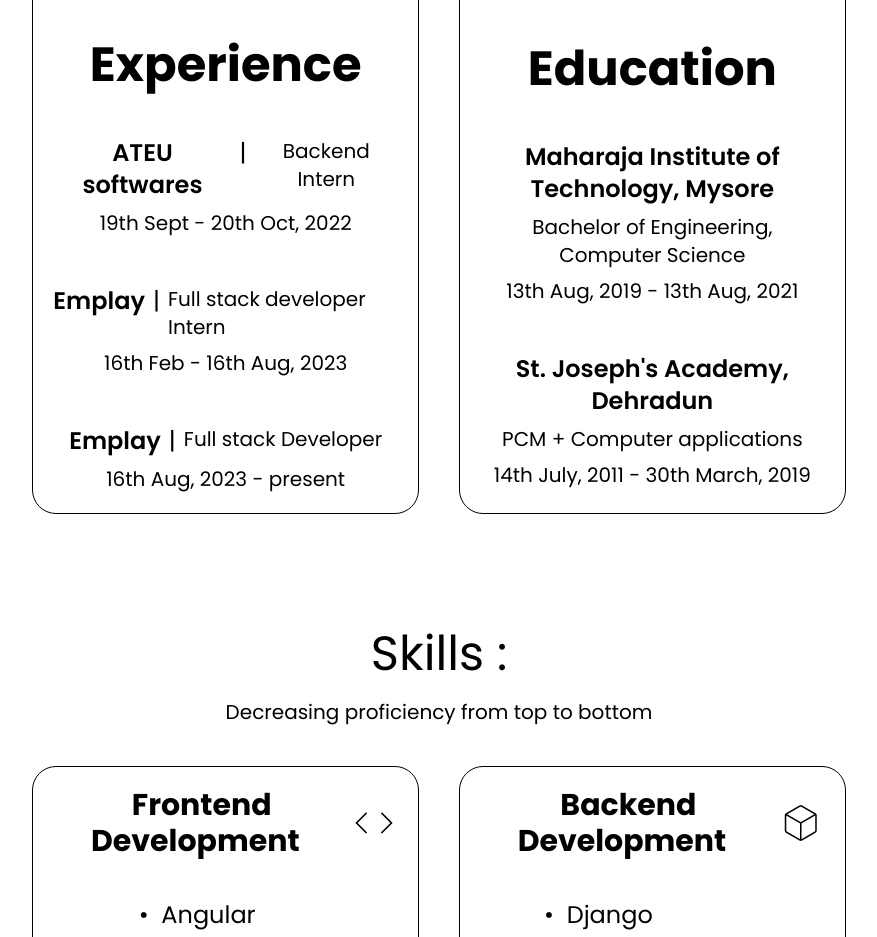
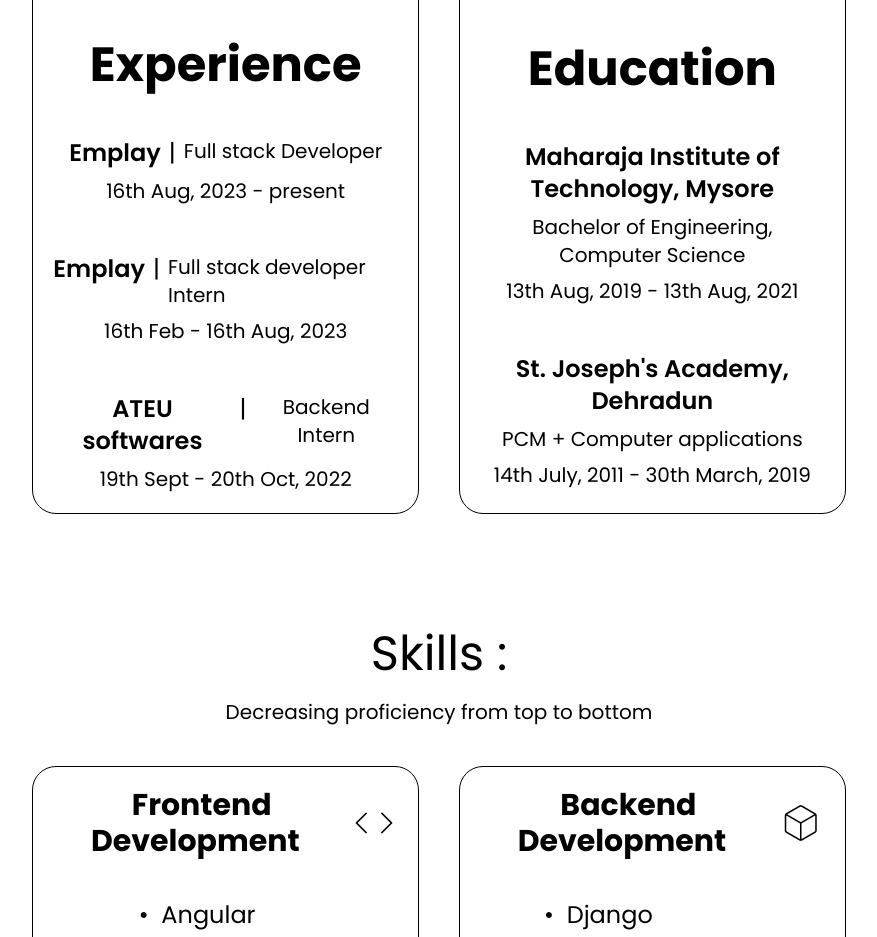
Before and after one commit to nchoeyin/portfolio, an Angular app: page / in a window 1280 px wide. Shown: the part 1120-2057 px from the top of the page, without its empty margins (201-1078 px from the left). Built offline with nearby package versions, Linux system fonts and the light colour scheme.

Commit message:
rearranged the experience order in about page

```diff
--- a/src/app/feature/about/about.component.ts
+++ b/src/app/feature/about/about.component.ts
@@ -26,13 +26,13 @@
           </section>
           <p class="text-black text-xl">1st Sept - 30th Sept, 2021</p>
         </section> -->
-        <section class="flex gap-2 flex-col text-center">
+        <section class="flex gap-2 flex-col">
           <section class="flex gap-2 justify-center">
-            <p class="text-black text-sm lg:text-2xl font-semibold">ATEU softwares</p>
+            <p class="text-black text-sm lg:text-2xl font-semibold">Emplay</p>
             <span class="text-black text-sm lg:text-2xl"> | </span>
-            <p class="text-black text-sm lg:text-xl">Backend Intern</p>
+            <p class="text-black text-sm lg:text-xl">Full stack Developer</p>
           </section>
-          <p class="text-black text-sm lg:text-xl text-center">19th Sept - 20th Oct, 2022</p>
+          <p class="text-black text-sm lg:text-xl text-center">16th Aug, 2023 - present</p>
         </section>
         <section class="flex gap-2 flex-col">
           <section class="flex gap-2 justify-center">
@@ -42,13 +42,13 @@
           </section>
           <p class="text-black text-sm lg:text-xl text-center">16th Feb - 16th Aug, 2023</p>
         </section>
-        <section class="flex gap-2 flex-col">
+        <section class="flex gap-2 flex-col text-center">
           <section class="flex gap-2 justify-center">
-            <p class="text-black text-sm lg:text-2xl font-semibold">Emplay</p>
+            <p class="text-black text-sm lg:text-2xl font-semibold">ATEU softwares</p>
             <span class="text-black text-sm lg:text-2xl"> | </span>
-            <p class="text-black text-sm lg:text-xl">Full stack Developer</p>
+            <p class="text-black text-sm lg:text-xl">Backend Intern</p>
           </section>
-          <p class="text-black text-sm lg:text-xl text-center">16th Aug, 2023 - present</p>
+          <p class="text-black text-sm lg:text-xl text-center">19th Sept - 20th Oct, 2022</p>
         </section>
       </section>
 
```
